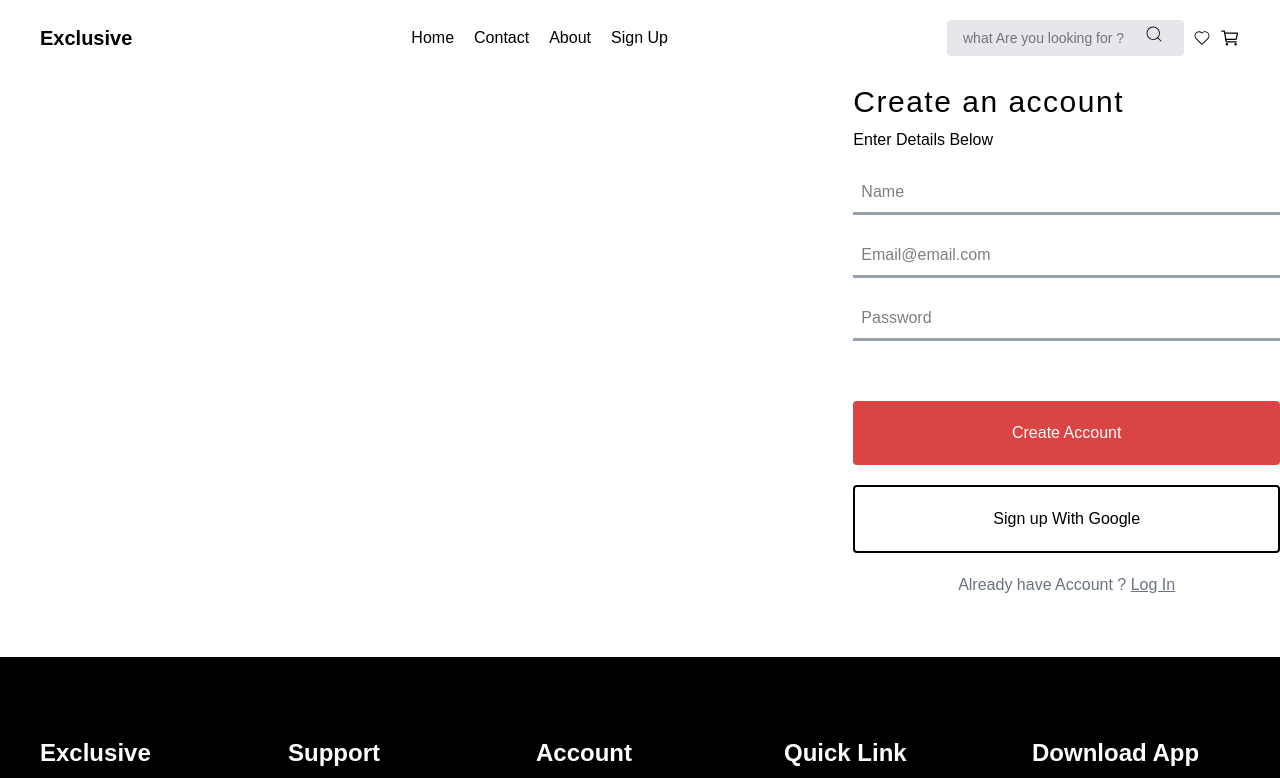
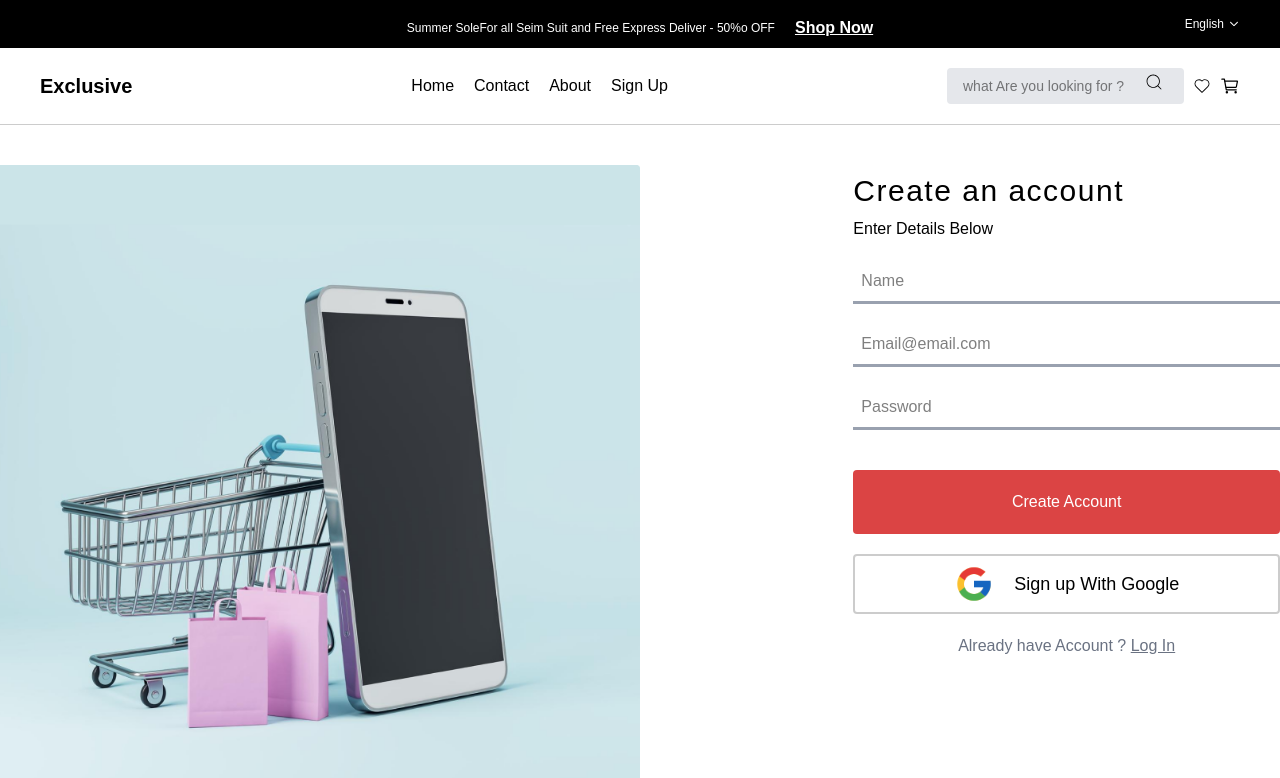
Before and after one commit to almamun0101/exclusive, a Next.js app: page /signin in a window 1280 px wide. Shown: the top 778 px of the page. Built offline with nearby package versions, Linux system fonts and the light colour scheme.

Commit message:
sign up page

```diff
--- a/src/app/signin/page.jsx
+++ b/src/app/signin/page.jsx
@@ -1,6 +1,7 @@
-"use client"
+"use client";
 import Footer from "@/component/Footer";
 import Navbar from "@/component/Navbar";
+import Topbar from "@/component/Topbar";
 import React, { useState } from "react";
 
 const page = () => {
@@ -8,40 +9,66 @@ const page = () => {
   const [emailInput, setEmailInput] = useState("");
   const [passwordInput, setPasswordInput] = useState("");
 
+  const handleSubmit = (e)=>{
+    e.preventDefault()
+    const userLoginInfo = {
+      name : nameInput,
+      email: emailInput,
+      password : passwordInput,
+    }
+    console.log(userLoginInfo)
+  }
+
   return (
     <div>
+      <Topbar />
       <Navbar />
-      <div className="container flex justify-between">
+      <div className="container flex justify-between py-10 ">
         <div className="w-1/2">
-
-
+          <img src="SideImage.png" alt="SideImage" />
         </div>
 
         <div className="w-1/3">
-          <h2 className="text-3xl font-medium tracking-wider py-2">Create an account</h2>
+          <h2 className="text-3xl font-medium tracking-wider py-2">
+            Create an account
+          </h2>
           <p className="">Enter Details Below</p>
-          <form action="" className="flex flex-col py-5 gap-5">
+          <form onSubmit={handleSubmit} action="" className="flex flex-col py-5 gap-5">
             <input
               type="text"
               className="border-b-3 border-gray-400 p-2"
               placeholder="Name"
               onChange={(e) => setNameInput(e.target.value)}
+              required
             />
             <input
               type="email"
               className="border-b-3 border-gray-400 p-2"
               placeholder="Email@email.com"
               onChange={(e) => setEmailInput(e.target.value)}
+              required
             />
             <input
               type="password"
               className="border-b-3 border-gray-400 p-2 "
               placeholder="Password"
               onChange={(e) => setPasswordInput(e.target.value)}
+              required
             />
-            <button className="mt-10 bg-pri text-white rounded-sm w-full py-5">Create Account</button>
-            <button className="border-2 border-black text-black rounded-sm w-full py-5">Sign up With Google</button>
-              <p className="text-gray-500 pb-10 text-center">Already have Account ? <a href="" className="underline">Log In</a></p>
+            <button className="mt-5 bg-pri text-white rounded-sm w-full py-5">
+              Create Account
+            </button>
+            <button  type={"submit"} className="border-2 flex items-center justify-center text-lg gap-5 border-black/20 text-black rounded-sm w-full p-2">
+              {" "}
+              <img src="./googleicon.png" alt="googleicon" className="w-10 " />
+              Sign up With Google
+            </button>
+            <p className="text-gray-500 pb-10 text-center">
+              Already have Account ?{" "}
+              <a href="" className="underline">
+                Log In
+              </a>
+            </p>
           </form>
         </div>
       </div>
--- a/src/component/Header.jsx
+++ b/src/component/Header.jsx
@@ -17,7 +17,7 @@ const slides = [
 const Header = () => {
   return (
     <div>
-      <div className="border-t ">
+      <div className=" ">
         <div className="container flex justify-between ">
           <div className="md:w-1/4 py-5  border-black">
             <div className="hidden md:flex flex-col px-5 gap-3 border-r">
--- a/src/component/Navbar.jsx
+++ b/src/component/Navbar.jsx
@@ -7,8 +7,8 @@ const Navbar = () => {
   const [isOpen, setIsOpen] = useState(false);
 
   return (
-    <div>
-      <div className="container px-10">
+    <div className="border-b border-black/20">
+      <div className="container px-10 ">
         <nav className="flex justify-between items-center">
           <h2 className="font-extrabold text-xl ">Exclusive</h2>
           <ul className="hidden  md:flex  transform items-center gap-5  text-center ">
```
Also changed, not shown: public/SideImage.png (added), public/googleicon.png (added).
